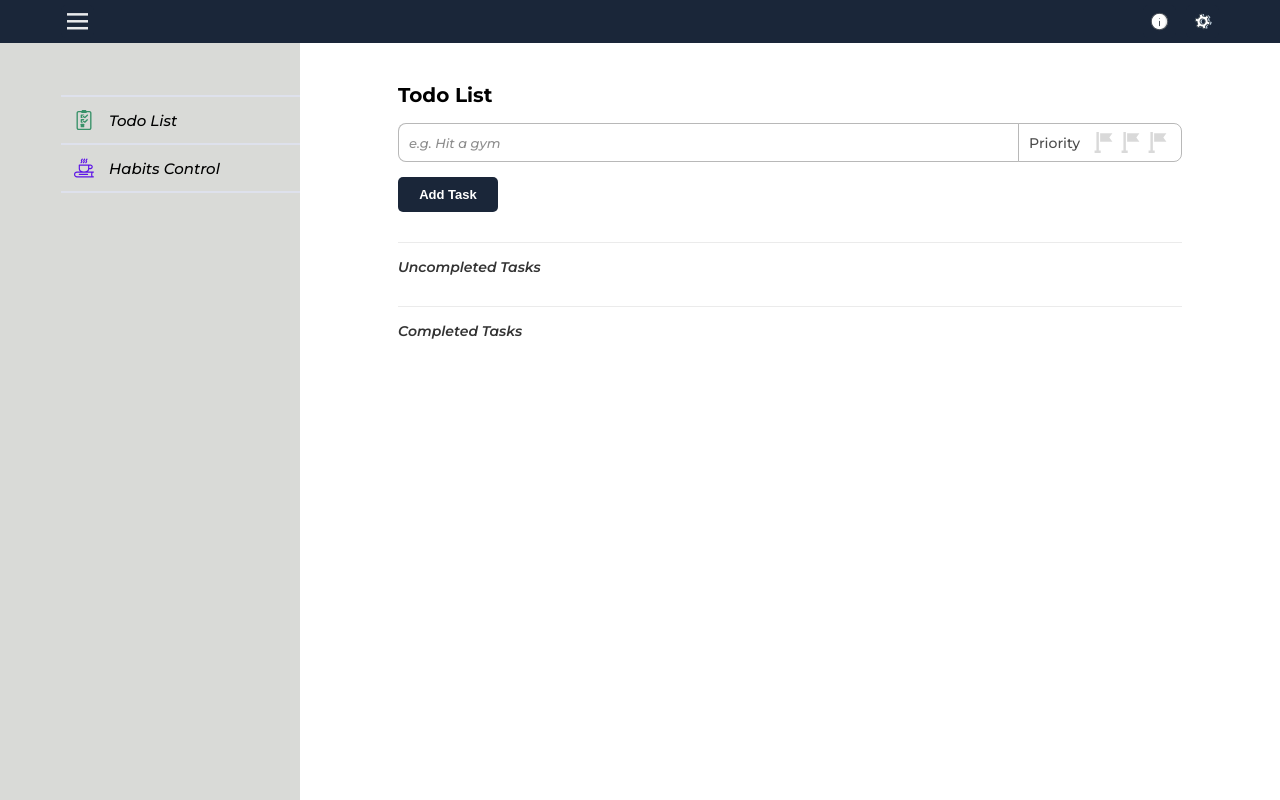
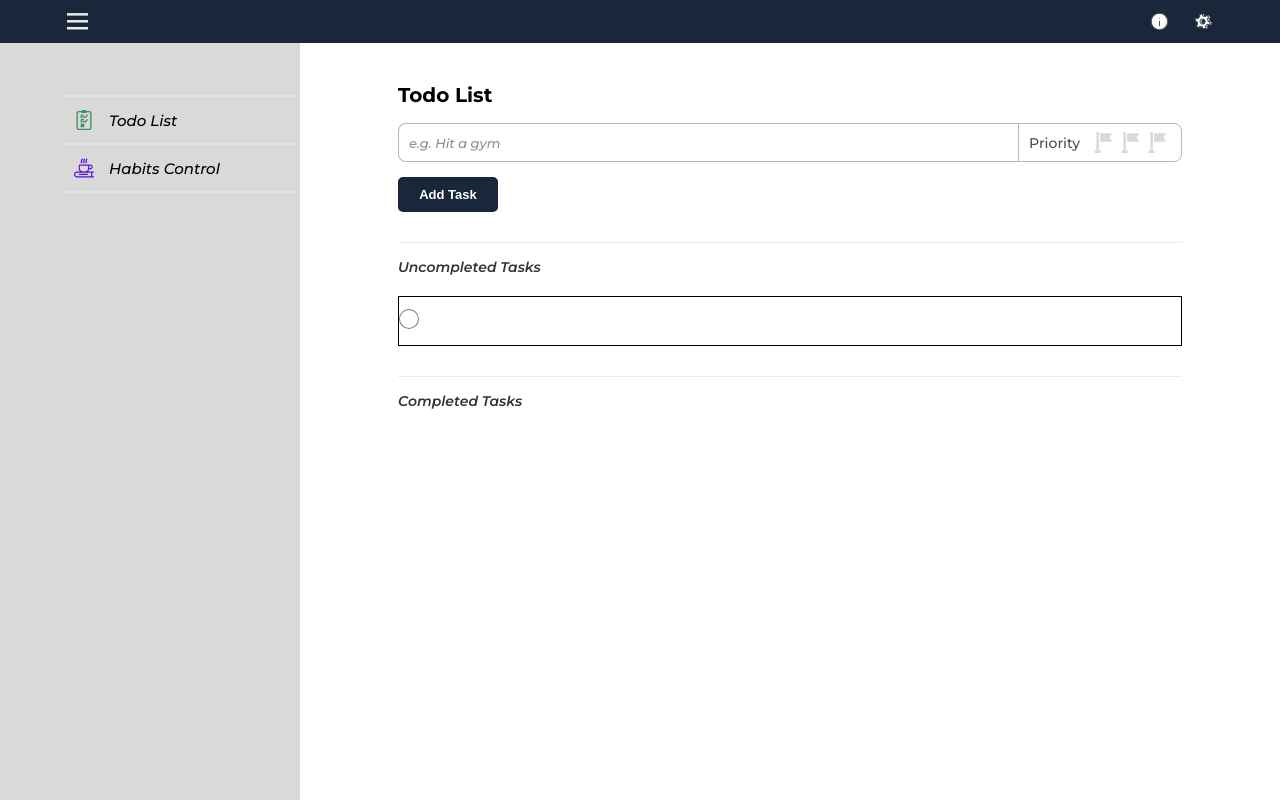
Before and after one commit to jakubwas/wTask, a React (Create React App) app in the folder client/: page / in a window 1280 px wide. Built offline with nearby package versions, Linux system fonts and the light colour scheme.

Commit message:
Add checkBoxButton (Task)

```diff
--- /dev/null
+++ b/client/src/Components/Layout/Workspace/TodoWorkspace/Tasks/CheckBoxButton.js
@@ -0,0 +1,54 @@
+import React, { useState } from "react";
+import styled from "styled-components";
+
+const Container = styled.button`
+  width: 2rem;
+  height: 2rem;
+  border-radius: 2rem;
+  margin: 1.2rem 1.2rem 0 0;
+  border: 1px solid rgba(0, 0, 0, 0.5);
+  background: white;
+  outline: none;
+  display: flex;
+  align-items: center;
+  justify-content: center;
+
+  &:hover {
+    background: rgba(0, 0, 0, 0.1);
+  }
+`;
+
+const Svg = styled.svg`
+  width: 1.2rem;
+  height: 1.2rem;
+`;
+
+const CheckBoxButton = () => {
+  const [svgDsiaply, setSvgDisplay] = useState("none");
+
+  return (
+    <Container
+      onMouseEnter={() => {
+        setSvgDisplay("block");
+      }}
+      onMouseLeave={() => {
+        setSvgDisplay("none");
+      }}
+    >
+      <Svg
+        x="0px"
+        y="0px"
+        viewBox="0 0 512 512"
+        style={{ display: `${svgDsiaply}` }}
+      >
+        <path
+          d="M504.502,75.496c-9.997-9.998-26.205-9.998-36.204,0L161.594,382.203L43.702,264.311c-9.997-9.998-26.205-9.997-36.204,0
+			c-9.998,9.997-9.998,26.205,0,36.203l135.994,135.992c9.994,9.997,26.214,9.99,36.204,0L504.502,111.7
+			C514.5,101.703,514.499,85.494,504.502,75.496z"
+        />
+      </Svg>
+    </Container>
+  );
+};
+
+export default CheckBoxButton;
--- a/client/src/Components/Layout/Workspace/TodoWorkspace/Tasks/StatusSectionHeader.js
+++ b/client/src/Components/Layout/Workspace/TodoWorkspace/Tasks/StatusSectionHeader.js
@@ -7,6 +7,7 @@ const Header = styled.div`
   font-weight: 600;
   align-self: flex-start;
   color: rgba(0, 0, 0, 0.8);
+  margin-bottom: 2rem;
 `;
 
 const StatusSectionHeader = (props) => {
--- a/client/src/Components/Layout/Workspace/TodoWorkspace/Tasks/Task.js
+++ b/client/src/Components/Layout/Workspace/TodoWorkspace/Tasks/Task.js
@@ -0,0 +1,16 @@
+// Dependencies
+import React from "react";
+import styled from "styled-components";
+// React Components
+import TaskContainer from "./TaskContainer";
+import CheckBoxButton from "./CheckBoxButton";
+
+const Task = () => {
+  return (
+    <TaskContainer>
+      <CheckBoxButton />
+    </TaskContainer>
+  );
+};
+
+export default Task;
--- a/client/src/Components/Layout/Workspace/TodoWorkspace/Tasks/TaskContainer.js
+++ b/client/src/Components/Layout/Workspace/TodoWorkspace/Tasks/TaskContainer.js
@@ -2,10 +2,14 @@
 import React from "react";
 import styled from "styled-components";
 
-const Container = styled.div``;
+const Container = styled.div`
+  width: 100%;
+  height: 5rem;
+  border: 1px solid black;
+`;
 
-const TaskContainer = () => {
-  return <div></div>;
+const TaskContainer = (props) => {
+  return <Container>{props.children}</Container>;
 };
 
 export default TaskContainer;
--- a/client/src/Components/Layout/_MainComponents/TodoEditor.js
+++ b/client/src/Components/Layout/_MainComponents/TodoEditor.js
@@ -8,6 +8,7 @@ import TodoForm from "../Workspace/TodoWorkspace/Form/TodoForm";
 import UncompletedTasks from "../Workspace/TodoWorkspace/Tasks/UncompletedTasks";
 import CompletedTasks from "../Workspace/TodoWorkspace/Tasks/CompletedTasks";
 import SectionSeparator from "../Workspace/TodoWorkspace/SectionSeparator";
+import Task from "../Workspace/TodoWorkspace/Tasks/Task";
 
 const TodoEditor = () => {
   return (
@@ -17,6 +18,7 @@ const TodoEditor = () => {
         <TodoForm />
         <SectionSeparator />
         <UncompletedTasks />
+        <Task />
         <SectionSeparator />
         <CompletedTasks />
       </WorkspaceContainer>
```
